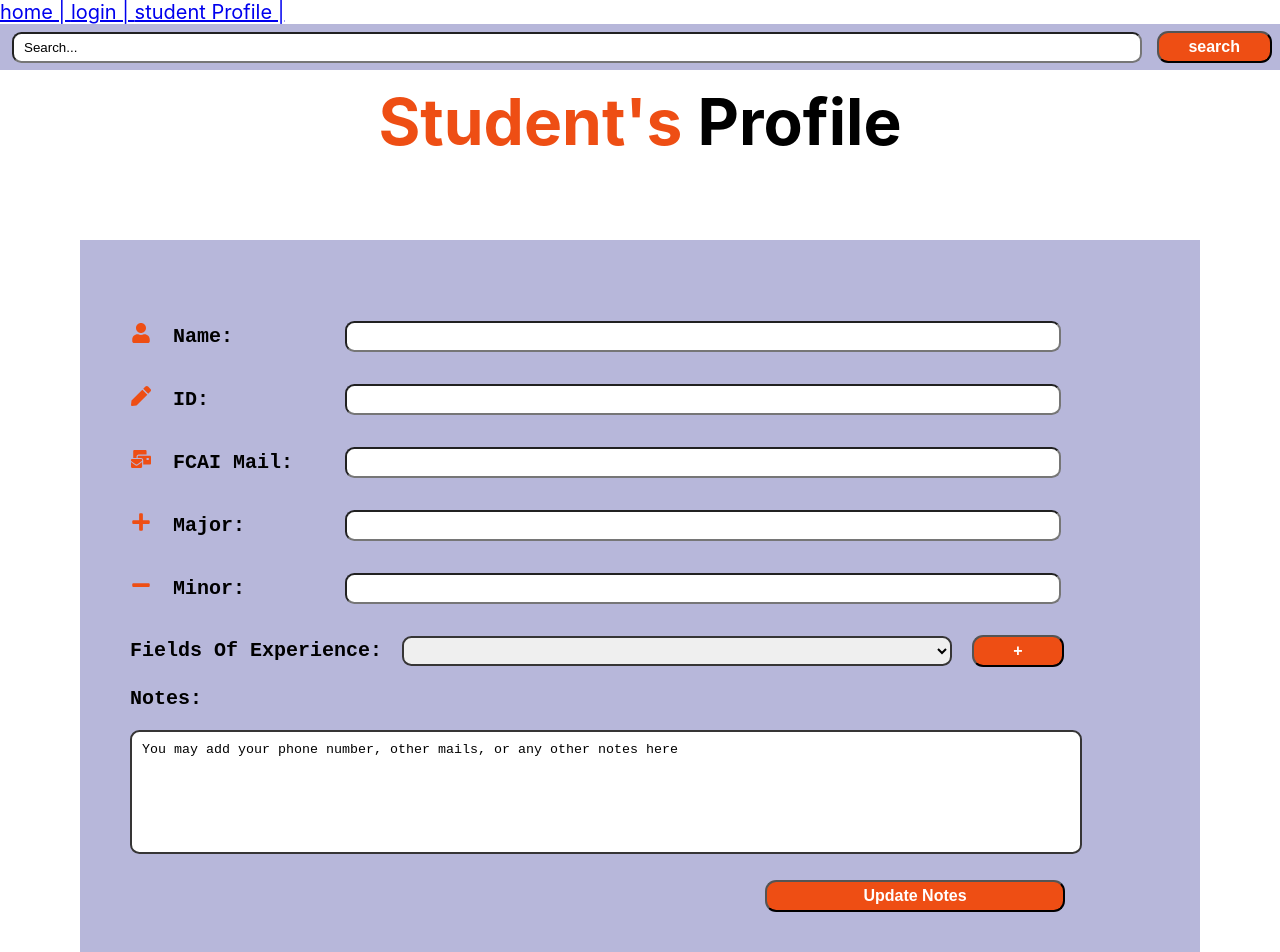
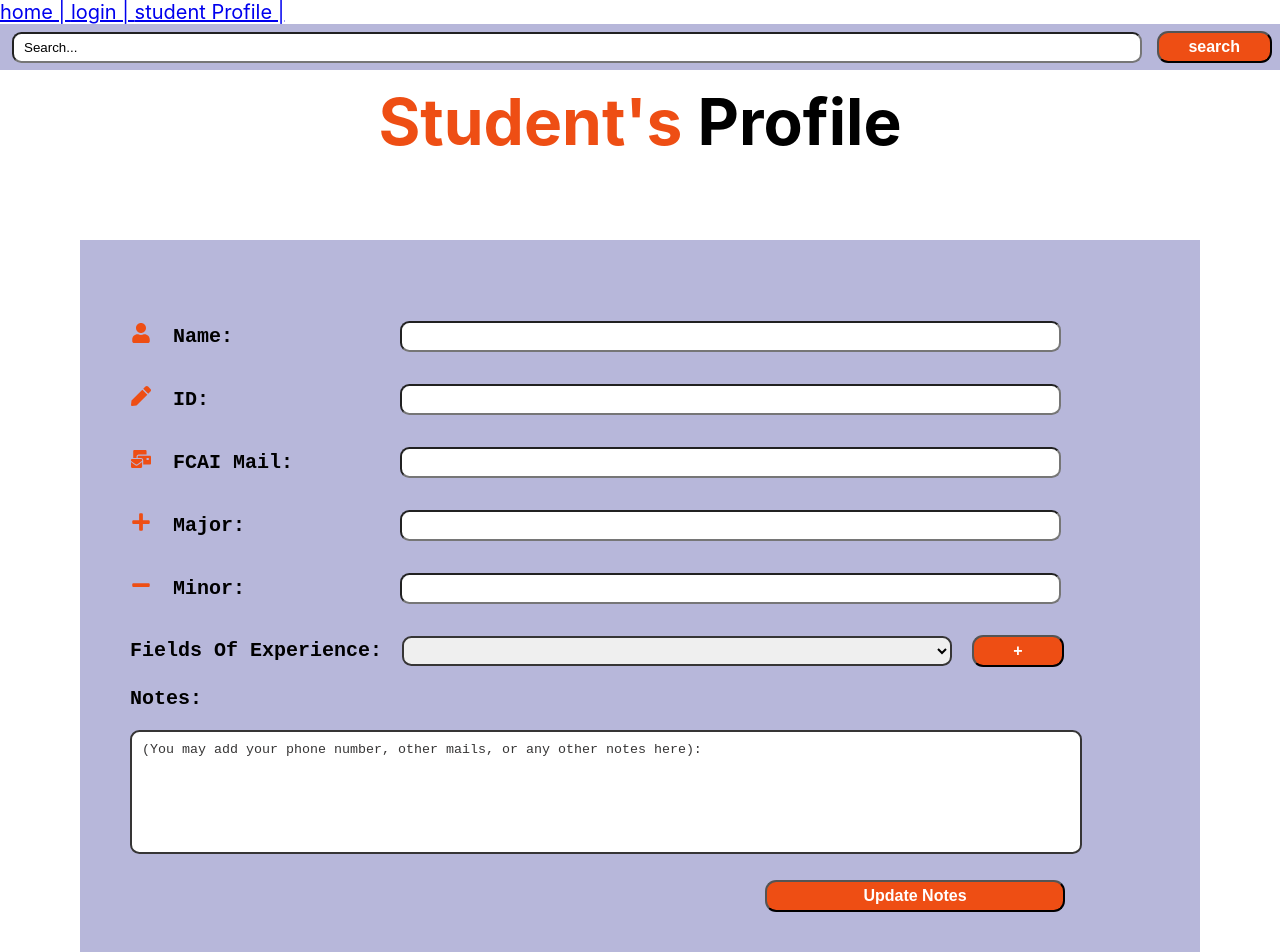
Before and after one commit to salma27/GP-organization-system, a React (Create React App) app in the folder frontend/: page /StudentProfile in a window 1280 px wide. Shown: the top 952 px of the page. Built offline with nearby package versions, Linux system fonts and the light colour scheme.

Commit message:
studentProfile updated

```diff
--- a/frontend/src/Utils/ErrorHandlingInput.js
+++ b/frontend/src/Utils/ErrorHandlingInput.js
@@ -14,6 +14,7 @@ const ErrorHandlingInput = ({
     height = "25px",
     paddingLeft = "10px",
     readOnly = "",
+    outline = "none",
 }) => {
     return (
         <>
@@ -32,6 +33,7 @@ const ErrorHandlingInput = ({
                     borderRadius: borderRadius,
                     height: height,
                     paddingLeft: paddingLeft,
+                    outline: outline,
                 }}
             />
             {error && <label>{error}</label>}
--- a/frontend/src/components/Login/Login.js
+++ b/frontend/src/components/Login/Login.js
@@ -23,7 +23,6 @@ function LoginBox() {
                     label="Email"
                     labelID="email"
                     value={email}
-                    //placeholder={email}
                     className="emailInput"
                     onClick={() => {
                         if (email === "example@gmail.com") setEmail("");
@@ -42,7 +41,6 @@ function LoginBox() {
                     type="password"
                     className="passwordInput"
                     value={password}
-                    //placeholder={star}
                     onChange={(e) => {
                         setPassword(e.target.value);
                     }}
@@ -57,7 +55,6 @@ function LoginBox() {
                 height="30px"
                 width="7rem"
                 borderRadius="0.7rem"
-                onClick={() => console.log(password)}
             />
         </div>
     );
--- a/frontend/src/components/StudentProfile/BasicInfo.css
+++ b/frontend/src/components/StudentProfile/BasicInfo.css
@@ -4,8 +4,8 @@
 }
 
 #personalInfo {
-    margin-left: 50px;
-    width: 700px;
+    margin-left: 105px;
+    width: 645px;
 }
 
 table {
--- a/frontend/src/components/StudentProfile/FieldsOfExperience.css
+++ b/frontend/src/components/StudentProfile/FieldsOfExperience.css
@@ -6,6 +6,7 @@
     margin-right: 20px;
     padding-left: 10px;
     border: 2px solid rgb(54, 53, 53);
+    outline: none;
 }
 
 .delete {
--- a/frontend/src/components/StudentProfile/Notes.css
+++ b/frontend/src/components/StudentProfile/Notes.css
@@ -6,6 +6,8 @@
     border-radius: 0.7em;
     border: 2px solid rgb(54, 53, 53);
     margin-bottom: 20px;
+    color: rgb(54, 53, 53);
+    outline: none;
 }
 
 .updateNotes {
--- a/frontend/src/components/StudentProfile/Notes.js
+++ b/frontend/src/components/StudentProfile/Notes.js
@@ -1,15 +1,29 @@
-import React from "react";
+import React, { useState } from "react";
+
 import { Button } from "utils";
 import "./Notes.css";
 
 function Notes() {
+    const [note, setNote] = useState(
+        "(You may add your phone number, other mails, or any other notes here):"
+    );
     return (
         <div id="notesSection">
             <div>
                 <p>Notes:</p>
                 <textarea
                     id="notes"
-                    value="You may add your phone number, other mails, or any other notes here"
+                    value={note}
+                    onClick={() => {
+                        if (
+                            note ===
+                            "(You may add your phone number, other mails, or any other notes here):"
+                        )
+                            setNote("");
+                    }}
+                    onChange={(e) => {
+                        setNote(e.target.value);
+                    }}
                 ></textarea>
             </div>
             <Button
```
